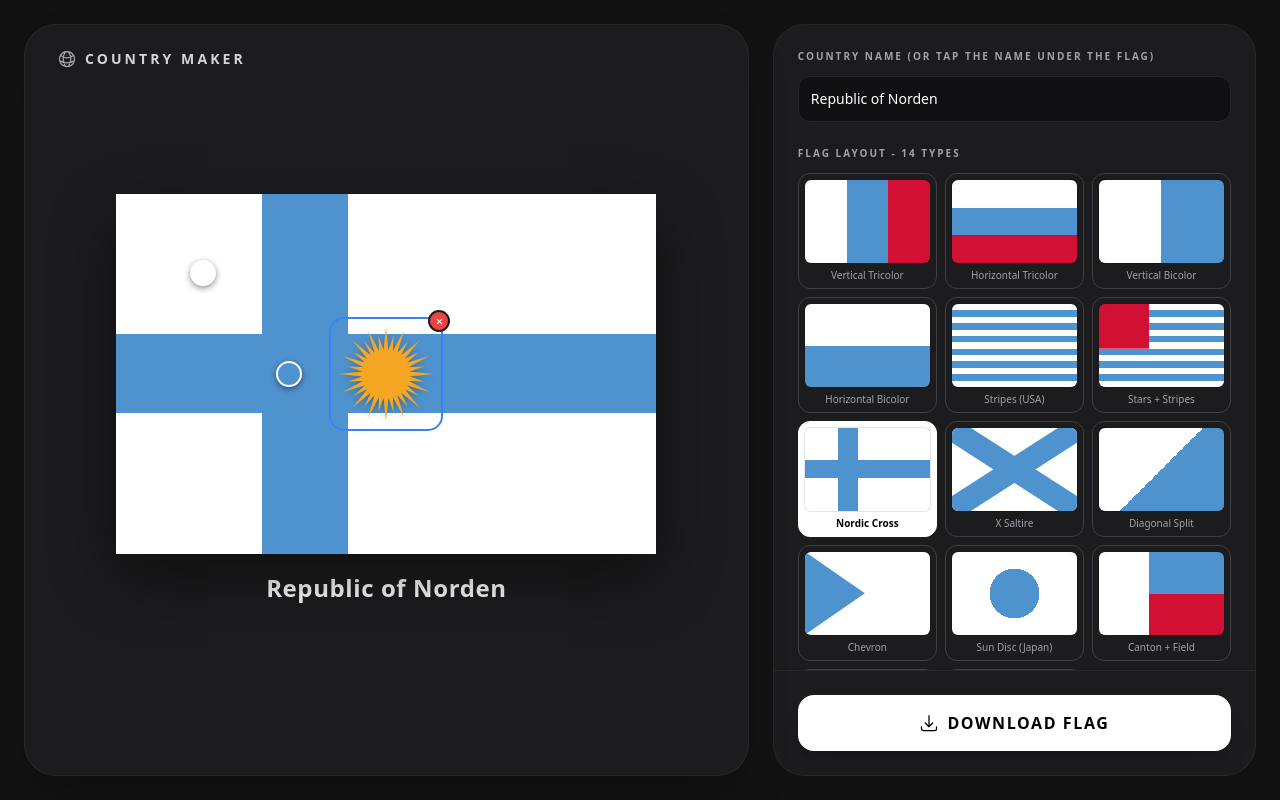
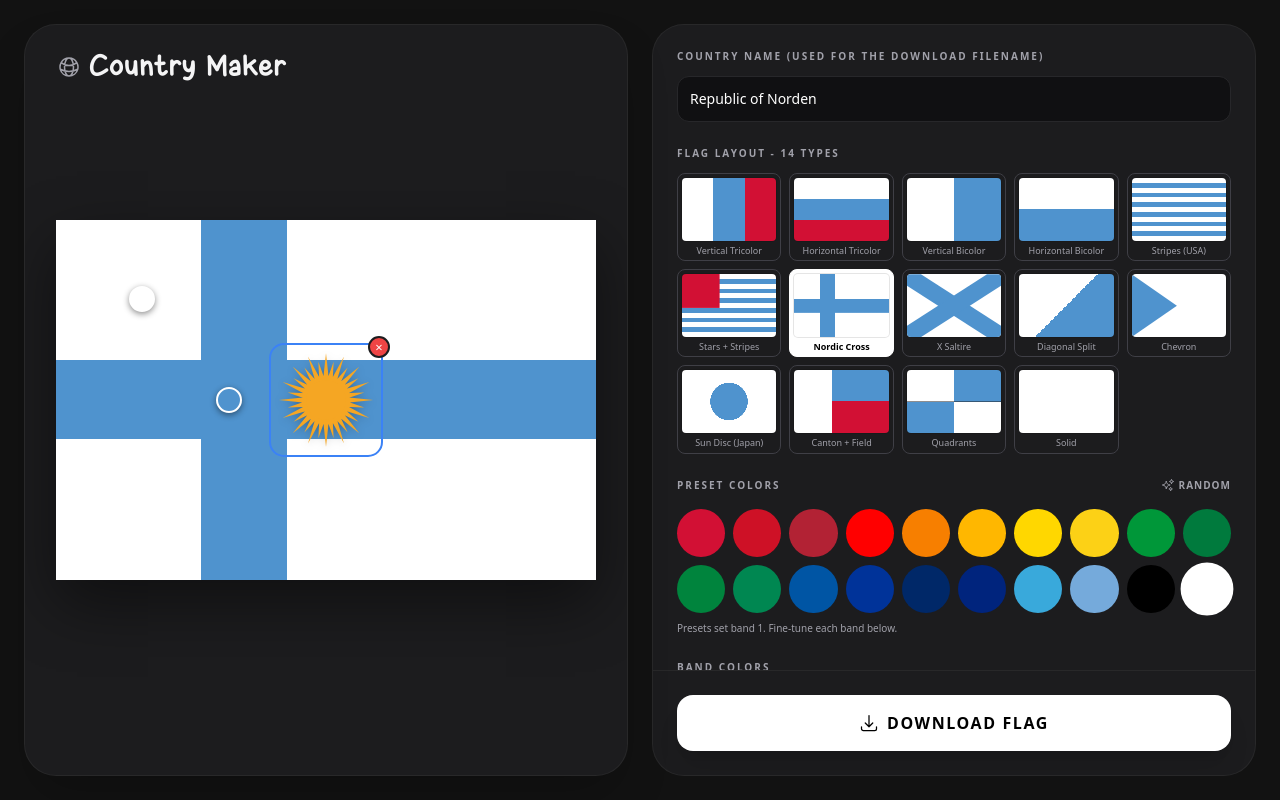
Before and after one commit to bunlongheng/country-maker, a Next.js app: page / in a window 1280 px wide. Built offline with nearby package versions, Linux system fonts and the light colour scheme.

Commit message:
feat: FanKids title font, remove name under flag, 5-col layout grid, 50/50 panels

```diff
--- a/app/layout.tsx
+++ b/app/layout.tsx
@@ -1,5 +1,8 @@
 import type { Metadata } from "next";
+import localFont from "next/font/local";
 import "./globals.css";
+
+const fankids = localFont({ src: "../public/fonts/FanKids.ttf", variable: "--font-fankids", display: "swap" });
 
 export const metadata: Metadata = {
     title: "Country Maker - Design your own flag",
@@ -20,7 +23,7 @@ export const viewport = {
 
 export default function RootLayout({ children }: { children: React.ReactNode }) {
     return (
-        <html lang="en">
+        <html lang="en" className={fankids.variable}>
             <body>{children}</body>
         </html>
     );
--- a/app/page.tsx
+++ b/app/page.tsx
@@ -211,11 +211,13 @@ export default function CountryMaker() {
                 *::-webkit-scrollbar-thumb:hover { background: #4a4a55; }
             `}</style>
             <h1 className="sr-only">Country Maker - design your own country flag</h1>
-            <main className="h-full max-w-[1400px] mx-auto grid grid-cols-1 xl:grid-cols-[3fr_2fr] gap-4 md:gap-6">
+            <main className="h-full max-w-[1400px] mx-auto grid grid-cols-1 xl:grid-cols-2 gap-4 md:gap-6">
                 <section aria-label="Flag preview" className="relative h-full bg-[#1c1c1e] rounded-[2rem] border border-white/5 shadow-2xl overflow-auto">
                     <div className="absolute top-5 left-6 md:top-6 md:left-8 z-10 flex items-center gap-2 pointer-events-none">
-                        <GlobeAltIcon className="w-5 h-5 text-zinc-400" />
-                        <span className="text-sm font-bold uppercase tracking-[0.22em] text-zinc-300">Country Maker</span>
+                        <GlobeAltIcon className="w-6 h-6 text-zinc-400" />
+                        <span className="text-2xl md:text-3xl text-zinc-100" style={{ fontFamily: "var(--font-fankids)" }}>
+                            Country Maker
+                        </span>
                     </div>
                     <FlagPreview
                         flagRef={flagRef}
@@ -244,25 +246,25 @@ export default function CountryMaker() {
                     <div className="flex-1 overflow-y-auto p-5 md:p-6 space-y-6" role="group" aria-label="Flag controls">
                         <div>
                             <label htmlFor="country-name" className="text-[10px] font-bold uppercase tracking-[0.2em] text-zinc-400 mb-3 block">
-                                Country Name (or tap the name under the flag)
+                                Country Name (used for the download filename)
                             </label>
                             <input id="country-name" value={countryName} placeholder="Republic of ..." onChange={(e) => setCountryName(e.target.value)} className="w-full bg-black/40 border border-zinc-800 rounded-xl p-3 text-sm focus:border-zinc-500 outline-none" />
                         </div>
 
                         <div>
                             <label className="text-[10px] font-bold uppercase tracking-[0.2em] text-zinc-400 mb-3 block">Flag Layout - {LAYOUTS.length} types</label>
-                            <div className="grid grid-cols-3 gap-2">
+                            <div className="grid grid-cols-4 sm:grid-cols-5 gap-2">
                                 {LAYOUTS.map((l) => {
                                     const mini = buildFlagStyle(l.key, c1, c2, c3);
                                     const active = layout === l.key;
                                     return (
-                                        <button key={l.key} onClick={() => setLayout(l.key)} aria-pressed={active} className={cn("p-1.5 rounded-xl border transition flex flex-col items-center gap-1.5", active ? "bg-white border-white" : "border-zinc-700 hover:border-zinc-500")}>
-                                            <div className="relative w-full rounded-md overflow-hidden ring-1 ring-black/10" style={{ aspectRatio: "3 / 2", ...mini.baseStyle }}>
+                                        <button key={l.key} onClick={() => setLayout(l.key)} aria-pressed={active} title={l.name} className={cn("p-1 rounded-lg border transition flex flex-col items-center gap-1", active ? "bg-white border-white" : "border-zinc-700 hover:border-zinc-500")}>
+                                            <div className="relative w-full rounded overflow-hidden ring-1 ring-black/10" style={{ aspectRatio: "3 / 2", ...mini.baseStyle }}>
                                                 {mini.overlays.map((ov, i) => (
                                                     <div key={i} style={{ position: "absolute", inset: 0, background: ov.color, clipPath: ov.clip }} />
                                                 ))}
                                             </div>
-                                            <span className={cn("text-[10px] leading-tight text-center", active ? "text-black font-bold" : "text-zinc-400")}>{l.name}</span>
+                                            <span className={cn("text-[9px] leading-tight text-center", active ? "text-black font-bold" : "text-zinc-400")}>{l.name}</span>
                                         </button>
                                     );
                                 })}
--- a/components/FlagPreview.tsx
+++ b/components/FlagPreview.tsx
@@ -96,19 +96,6 @@ export function FlagPreview(p: Props) {
                         );
                     })}
                 </div>
-
-                {p.exporting ? (
-                    p.countryName.trim() && <div style={{ color: "#e8e8ea", fontWeight: 800, fontSize: "clamp(16px, 2.4vw, 26px)", letterSpacing: "0.02em", textAlign: "center" }}>{p.countryName}</div>
-                ) : (
-                    <input
-                        value={p.countryName}
-                        onChange={(e) => p.setCountryName(e.target.value)}
-                        aria-label="Country name (tap to rename)"
-                        placeholder="Tap to name your country"
-                        className="w-full text-center border-0 outline-none text-zinc-200 font-bold tracking-wide placeholder:text-zinc-400 focus:text-white"
-                        style={{ fontSize: "clamp(16px, 2.4vw, 24px)", appearance: "none", WebkitAppearance: "none", background: "transparent" }}
-                    />
-                )}
             </div>
         </div>
     );
```
Also changed, not shown: public/fonts/FanKids.otf (added), public/fonts/FanKids.ttf (added).
